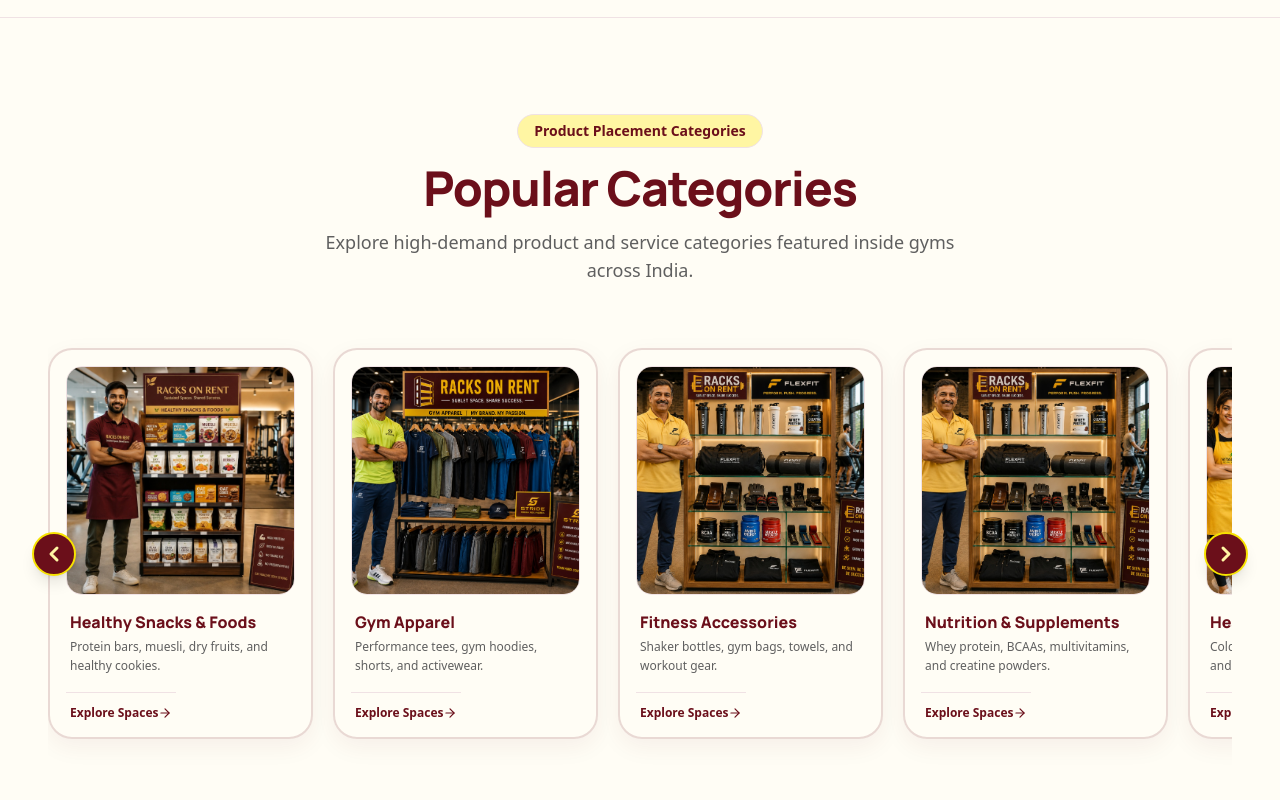
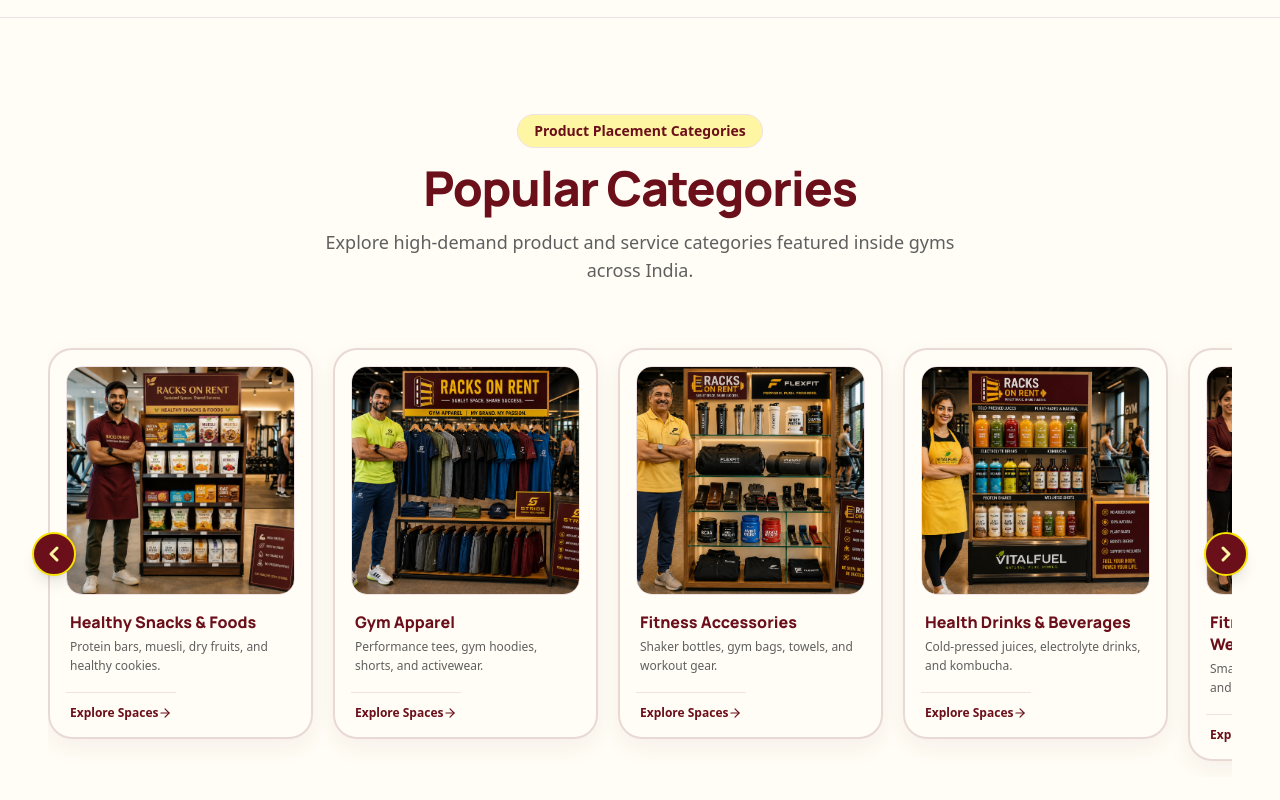
Before and after one commit to beyondwebco-lgtm/racksonrent, a Next.js app: page / in a window 1280 px wide. Shown: the part 2468-3268 px from the top of the page. Built offline with nearby package versions, Linux system fonts and the light colour scheme.

Commit message:
Update categories.ts

```diff
--- a/data/categories.ts
+++ b/data/categories.ts
@@ -36,15 +36,7 @@ export const POPULAR_CATEGORIES: CategoryItem[] = [
     alt: "Fitness Accessories display",
     badge: "Top Seller",
   },
-  {
-    id: "nutrition-supplements",
-    name: "Nutrition & Supplements",
-    description: "Whey protein, BCAAs, multivitamins, and creatine powders.",
-    iconName: "Stethoscope",
-    image: "/spaces/nutrition-centre.png",
-    alt: "Nutrition & Supplements Centre display",
-    badge: "Popular",
-  },
+
   {
     id: "health-beverages",
     name: "Health Drinks & Beverages",
```
